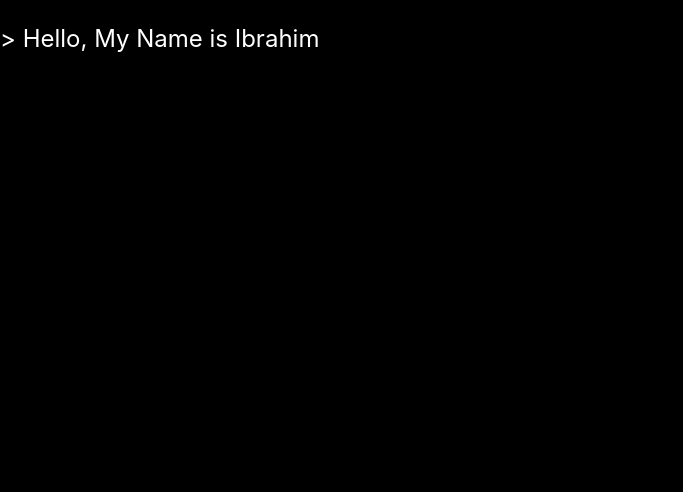
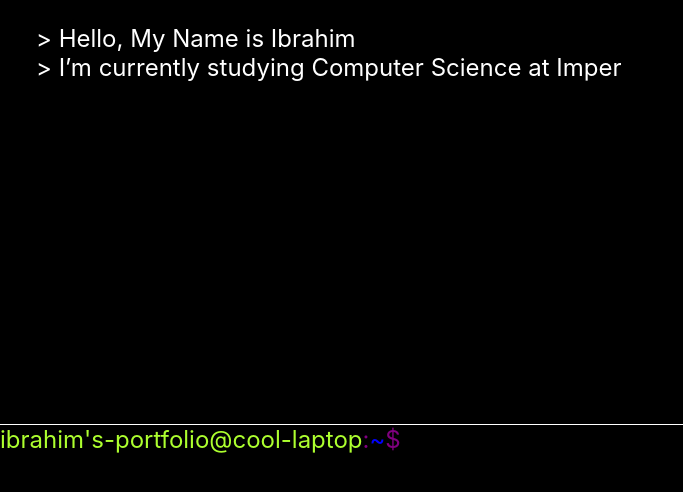
Before and after one commit to ibrahim-io/portfolio-app, a React (Create React App) app: page / in a window 1280 px wide. Shown: the top 492 px of the page, without its empty margins (0-683 px from the left). Built offline with nearby package versions, Linux system fonts and the light colour scheme.

Commit message:
feat: added seperation for the different terminal

```diff
--- a/src/App.js
+++ b/src/App.js
@@ -1,14 +1,27 @@
+import TypeWriter from "./components/TypeWriter";
 
 const App = () => {
   const introduction = [ '> Hello, My Name is Ibrahim',
-                '> I’m currently a studying Computer Science at Imperial College London',
+                '> I’m currently studying Computer Science at Imperial College London',
                 '> I’ve worked with a lot of languages over the years and here is a showcase of ...',
                 '> Things I have learnt',
                 '> Type ‘next’ in the command line to continue....']
 
   return (
     <div>
-      <p>{introduction[0]}</p>
+      <div className="terminal1">
+        <TypeWriter text={introduction[0]} delay={100} />
+        <TypeWriter text={introduction[1]} delay={2000}/>
+        <TypeWriter text={introduction[2]} delay={6500}/>
+        <TypeWriter text={introduction[3]} delay={12000}/>
+        <TypeWriter text={introduction[4]} delay={15000}/>
+      </div>
+      <div className="terminal2">
+        <form>
+          <label><span className="green">ibrahim's-portfolio@cool-laptop</span><span className="purple">:</span><span className="blue">~</span><span className="purple">$</span></label>
+          <input/>
+        </form>
+      </div>
     </div>
   );
 }
--- /dev/null
+++ b/src/components/TypeWriter.js
@@ -0,0 +1,19 @@
+import Typewriter from 'typewriter-effect'
+
+const TypeWriter = ({text, delay}) => {
+  return (
+      <Typewriter
+        onInit={(typewriter) => {
+          typewriter.pauseFor(delay)
+            .typeString(text)
+            .start();
+        }}
+        options={{
+          cursor: '',
+          delay: 55
+        }}
+      />
+  )
+}
+
+export default TypeWriter
--- a/src/index.css
+++ b/src/index.css
@@ -10,3 +10,33 @@ body {
   color: white;
   font-size: 1.5em;
 }
+
+.terminal1 {
+  border-bottom: 1px solid white;
+  height: 50vh;
+  display: flex;
+  flex-direction: column;
+  margin-top: 1em;
+  padding-left: 1.5em;
+}
+
+input {
+  background-color: black;
+  border: none;
+  outline: none;
+  color: white;
+  font-family: 'Ubuntu Mono';
+  font-size: 1em;
+}
+
+.green {
+  color: greenyellow;
+}
+
+.purple {
+  color: purple;
+}
+
+.blue {
+  color: blue;
+}
```
